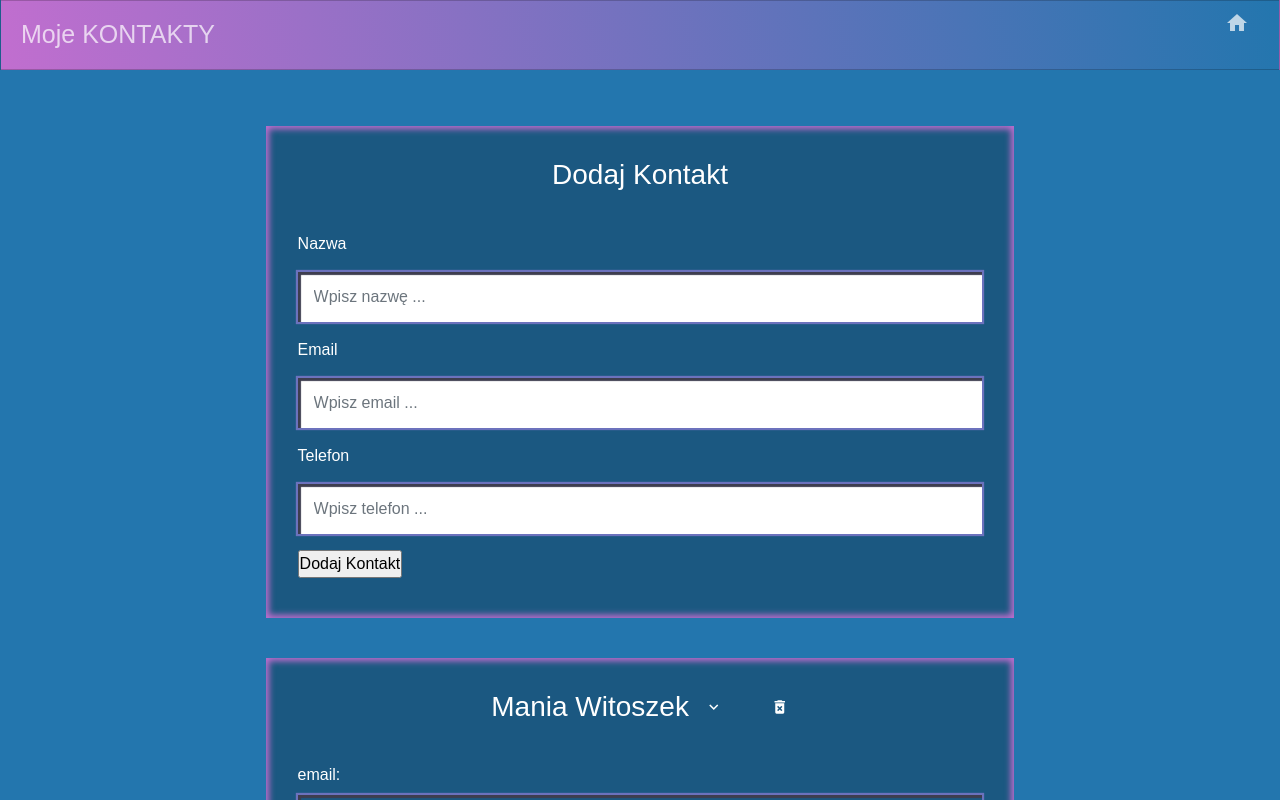
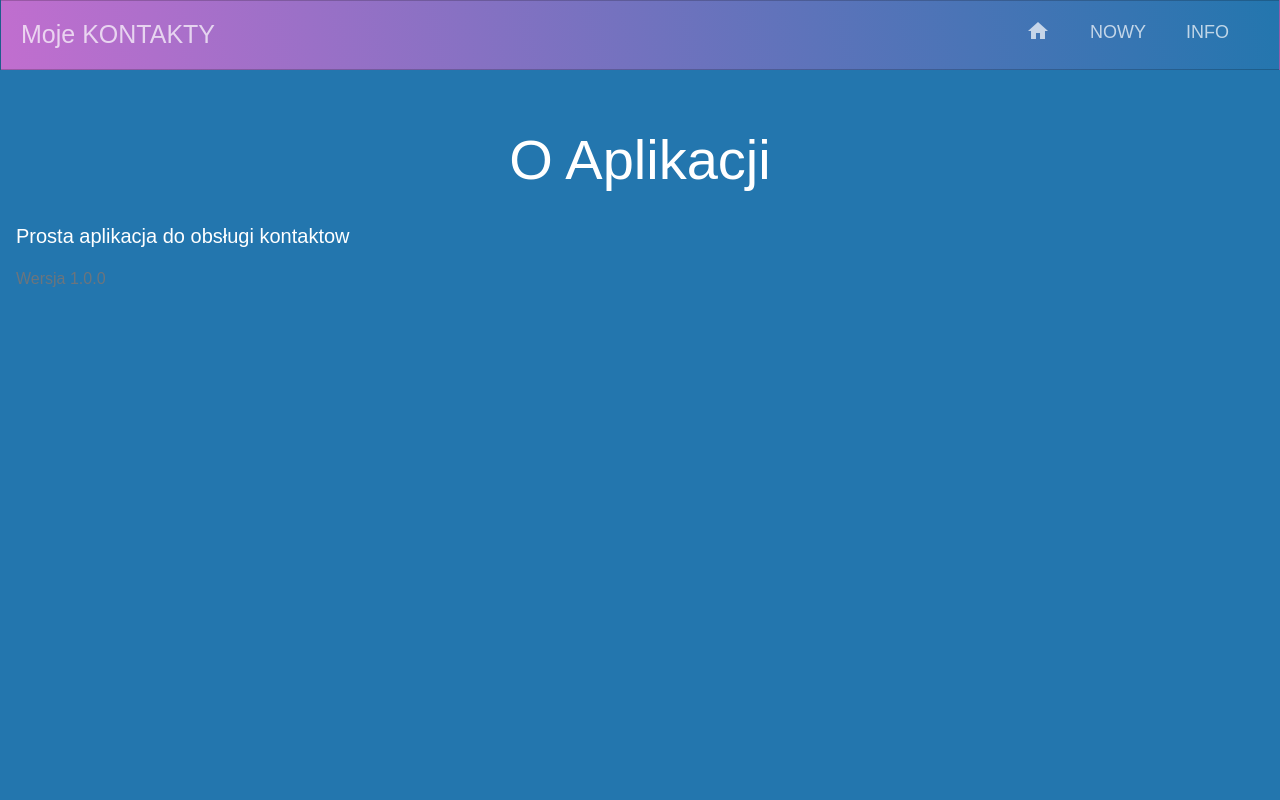
Before and after one commit to Manislawa/REACT_contactManager, a React (Create React App) app: page /about in a window 1280 px wide. Shown: the top 800 px of the page. Built offline with nearby package versions, Linux system fonts and the light colour scheme.

Commit message:
implement of react router dom

```diff
--- a/package.json
+++ b/package.json
@@ -10,6 +10,7 @@
     "material-design-icons": "^3.0.1",
     "react": "^16.5.0",
     "react-dom": "^16.5.0",
+    "react-router-dom": "^4.3.1",
     "react-scripts": "1.1.5",
     "uuid": "^3.3.2"
   },
@@ -20,5 +21,6 @@
     "eject": "react-scripts eject",
     "predeploy": "npm run build",
     "deploy": "gh-pages -d build"
-  }
+  },
+  "devDependencies": {}
 }
--- a/src/App.css
+++ b/src/App.css
@@ -7,7 +7,13 @@ body {
   min-height: 100vh;
   font-family: "Josefin Sans", sans-serif;
 }
-
+main {
+  min-height: 100vh;
+}
+h1 {
+  text-align: center;
+  padding: 40px 0 20px;
+}
 li {
   list-style: none;
 }
@@ -51,10 +57,12 @@ a {
   list-style-type: none;
   display: none;
   flex-direction: column;
+  margin-bottom: 0;
 }
 .header-nav li {
   text-align: center;
-  margin: 15px auto;
+  padding: 0 20px;
+
 }
 .header-nav-link {
   text-decoration: none;
@@ -108,6 +116,7 @@ main {
   color: white;
 }
 .contact {
+  max-width: 450px;
   margin: 2.5rem auto;
   padding: 1rem;
   background-color: #1b5881;
@@ -151,6 +160,7 @@ main {
 /* FORM VALIDATION */
 .invalid-feedback-custom {
   color: #df82f0;
+  text-align: center;
 }
 .form-control-custom {
   height: 100%;
--- a/src/App.js
+++ b/src/App.js
@@ -1,25 +1,29 @@
 import React, { Component } from "react";
+import { BrowserRouter as Router, Route, Switch } from "react-router-dom";
 import Header from "./components/header/Header";
+import About from "./components/pages/About";
 import ContactList from "./components/contacts/ContactList";
 import FormAddContact from "./components/form/FormAddContact";
 import { Provider } from "./context";
-
-
-import 'bootstrap/dist/css/bootstrap.min.css';
+import "bootstrap/dist/css/bootstrap.min.css";
 import "./App.css";
-
 
 class App extends Component {
   render() {
     return (
       <Provider>
-        <div className="App">
-          <Header brand="Moje KONTAKTY" />
-          <main>
-            <FormAddContact />
-            <ContactList />
-          </main>
-        </div>
+        <Router>
+          <div className="App">
+            <Header brand="Moje KONTAKTY" />
+            <main>
+              <Switch>
+                <Route exact path="/" component={ContactList} />
+                <Route exact path="/about" component={About} />
+                <Route exact path="/contact/add" component={FormAddContact} />
+              </Switch>
+            </main>
+          </div>
+        </Router>
       </Provider>
     );
   }
--- a/src/components/contacts/Contact.js
+++ b/src/components/contacts/Contact.js
@@ -4,7 +4,7 @@ import { Consumer } from "../../context";
 
 export default class Contact extends Component {
   state = {
-    showContactDetails: true
+    showContactDetails: false
   };
   showDetailsClick = () => {
     this.setState({ showContactDetails: !this.state.showContactDetails });
--- a/src/components/contacts/ContactList.js
+++ b/src/components/contacts/ContactList.js
@@ -1,29 +1,25 @@
 import React, { Component } from "react";
+
+import { Consumer } from "../../context";
 import Contact from "./Contact";
-import { Consumer } from "../../context"
 
 export default class ContactList extends Component {
-
   render() {
-    return(
+    return (
       <Consumer>
         {value => {
-        const {contacts} = value;
+          const { contacts } = value;
           return (
             <React.Fragment>
+              <h1>Lista kontaktow</h1>
               {contacts.map(contact => (
-            <Contact
-              key={contact.id}
-              personalDetails={contact}
-            />
+                <Contact key={contact.id} personalDetails={contact} />
               ))}
               <Contact />
             </React.Fragment>
-        )
+          );
         }}
       </Consumer>
-    )
-
-
+    );
   }
 }
--- a/src/components/form/FormAddContact.js
+++ b/src/components/form/FormAddContact.js
@@ -49,6 +49,8 @@ export default class contactFormAdd extends Component {
       phone: "",
       errors: {}
     });
+
+    this.props.history.push('/');
   };
 
   render() {
--- a/src/components/form/FormTextInputGroup.js
+++ b/src/components/form/FormTextInputGroup.js
@@ -31,7 +31,7 @@ const FormTextInputGroup = ({
 
 FormTextInputGroup.defaultProps = {
   type: 'text'
-}
+};
 
 FormTextInputGroup.propTypes = {
   label: PropTypes.string.isRequired,
--- a/src/components/header/Header.js
+++ b/src/components/header/Header.js
@@ -1,20 +1,31 @@
 import PropTypes from "prop-types";
 import React from "react";
+import { Link } from "react-router-dom";
 
 const Header = ({ brand }) => {
   return (
     <nav className="header">
       <span className="header-hamburger">
-      <i className="material-icons">menu</i>
+        <i className="material-icons">menu</i>
       </span>
       <a href="/" className="header-logo">
         {brand}
       </a>
       <ul className="header-nav">
         <li>
-          <a href="/" className="header-nav-link">
+          <Link to="/" className="header-nav-link">
             <i className="material-icons">home</i>
-          </a>
+          </Link>
+        </li>
+        <li>
+          <Link to="/contact/add" className="header-nav-link">
+            Nowy
+          </Link>
+        </li>
+        <li>
+          <Link to="/about" className="header-nav-link">
+            Info
+          </Link>
         </li>
       </ul>
     </nav>
--- /dev/null
+++ b/src/components/pages/About.js
@@ -0,0 +1,11 @@
+import React from 'react';
+
+export default () => {
+  return (
+    <div>
+      <h1 className="display-4">O Aplikacji</h1>
+      <p className="lead">Prosta aplikacja do obsługi kontaktow</p>
+      <p className="text-secondary">Wersja 1.0.0</p>
+    </div>
+  );
+};
--- a/src/index.js
+++ b/src/index.js
@@ -1,7 +1,7 @@
 import React from 'react';
 import ReactDOM from 'react-dom';
 import App from './App';
-import registerServiceWorker from './registerServiceWorker';
+// import registerServiceWorker from './registerServiceWorker';
 
 ReactDOM.render(<App />, document.getElementById('root'));
-registerServiceWorker();
+// registerServiceWorker();
```
Also changed, not shown: 1 other file (tests, documents, lock files or other folders). Lines whose indentation alone changed are shown as unchanged.
